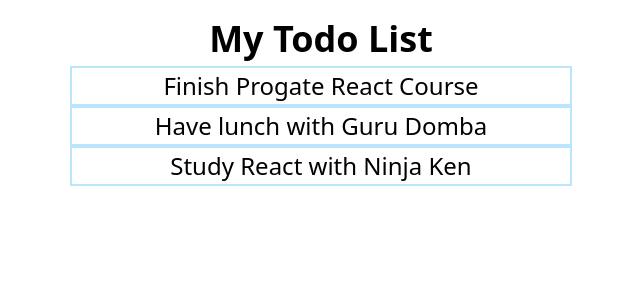
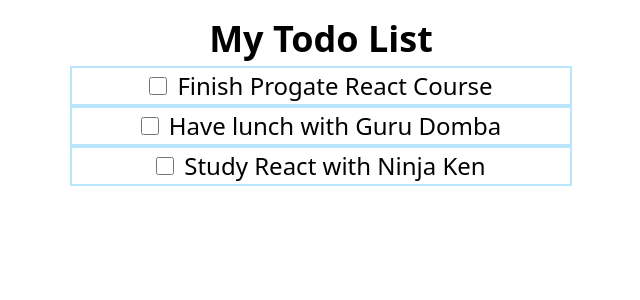
Before and after one commit to mochammad123/react-todo-app-typescript, a React (Vite) app: page / in a window 1280 px wide. Shown: the top 300 px of the page, without its empty margins (319-959 px from the left). Built offline with nearby package versions, Linux system fonts and the light colour scheme.

Commit message:
Develop toggle todo feature

```diff
--- a/src/App.tsx
+++ b/src/App.tsx
@@ -4,12 +4,20 @@
 import Todos from "./components/Todos";
 
 const App = () => {
+  const toggleCompleted = (id: number) => {
+    const updatedTodos = todos.map((todo: IDataTodo) => {
+      if (todo.id === id) todo.completed = !todo.completed;
+      return todo;
+    });
+    setTodos(updatedTodos);
+  };
+
   const [todos, setTodos] = useState<IDataTodo[]>(todoData);
   console.log(todos);
   return (
     <div className="text-center p-[12px]">
       <h1 className="text-[36px] font-bold">My Todo List</h1>
-      <Todos todos={todos} />
+      <Todos todos={todos} toggleCompleted={toggleCompleted} />
     </div>
   );
 };
--- a/src/components/TodoItem.tsx
+++ b/src/components/TodoItem.tsx
@@ -1,10 +1,20 @@
 import React from "react";
 import { ITodo } from "../interface";
 
-const TodoItem: React.FC<ITodo> = ({ todo }) => {
+const TodoItem: React.FC<ITodo> = ({ todo, toggleCompleted }) => {
+  const getTodoTitleStyle = () => {
+    if (todo.completed) return "line-through";
+    else return "";
+  };
+
   return (
-    <div className="border-2 border-sky-200 text-[24px]">
-      <p>{todo.title}</p>
+    <div className="border-2 border-sky-200 text-[24px] flex justify-center items-center">
+      <input
+        type="checkbox"
+        className="mr-[10px] h-[18px] w-[18px]"
+        onChange={() => toggleCompleted(todo.id)}
+      />
+      <p className={getTodoTitleStyle()}>{todo.title}</p>
     </div>
   );
 };
--- a/src/components/Todos.tsx
+++ b/src/components/Todos.tsx
@@ -2,11 +2,17 @@
 import { IDataTodo, ITodos } from "../interface";
 import TodoItem from "./TodoItem";
 
-const Todos: React.FC<ITodos> = ({ todos }) => {
+const Todos: React.FC<ITodos> = ({ todos, toggleCompleted }) => {
   return (
     <div className="w-[40%] my-0 mx-auto">
       {todos.map((todo: IDataTodo) => {
-        return <TodoItem key={todo.id} todo={todo} />;
+        return (
+          <TodoItem
+            key={todo.id}
+            todo={todo}
+            toggleCompleted={toggleCompleted}
+          />
+        );
       })}
     </div>
   );
--- a/src/interface/index.ts
+++ b/src/interface/index.ts
@@ -6,8 +6,10 @@
 
 export interface ITodos {
   todos: IDataTodo[];
+  toggleCompleted: (id: number) => void;
 }
 
 export interface ITodo {
   todo: IDataTodo;
+  toggleCompleted: (id: number) => void;
 }
```
